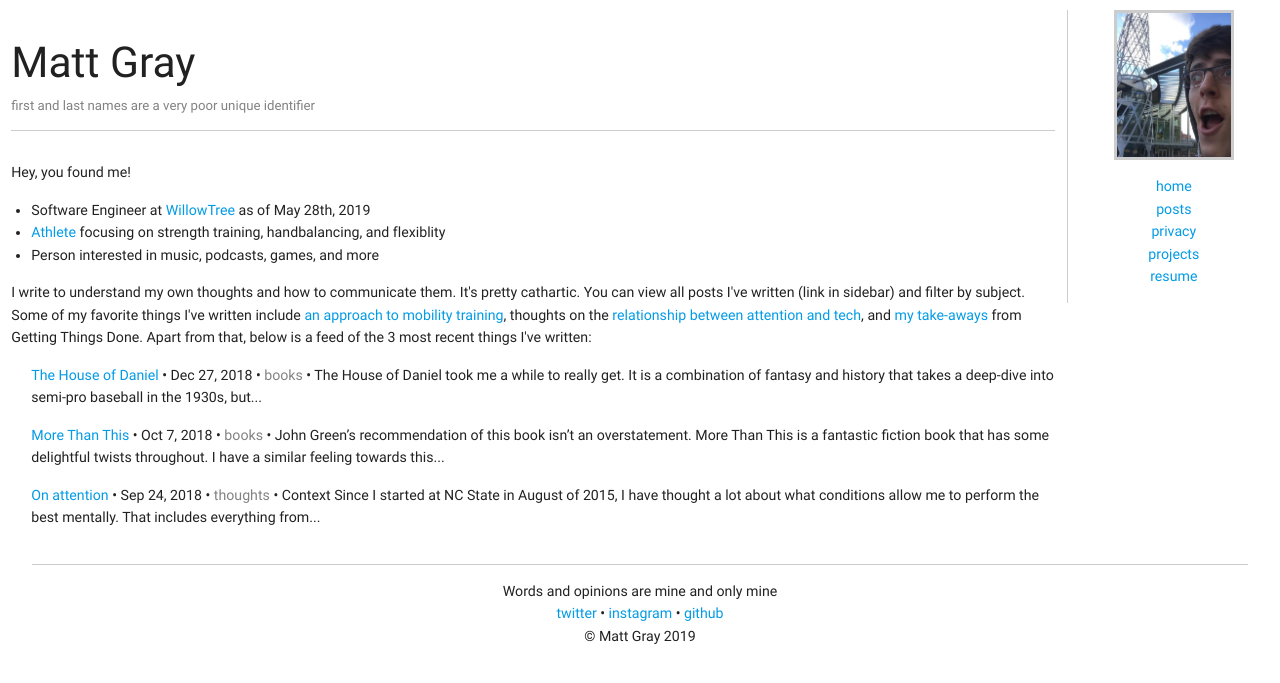
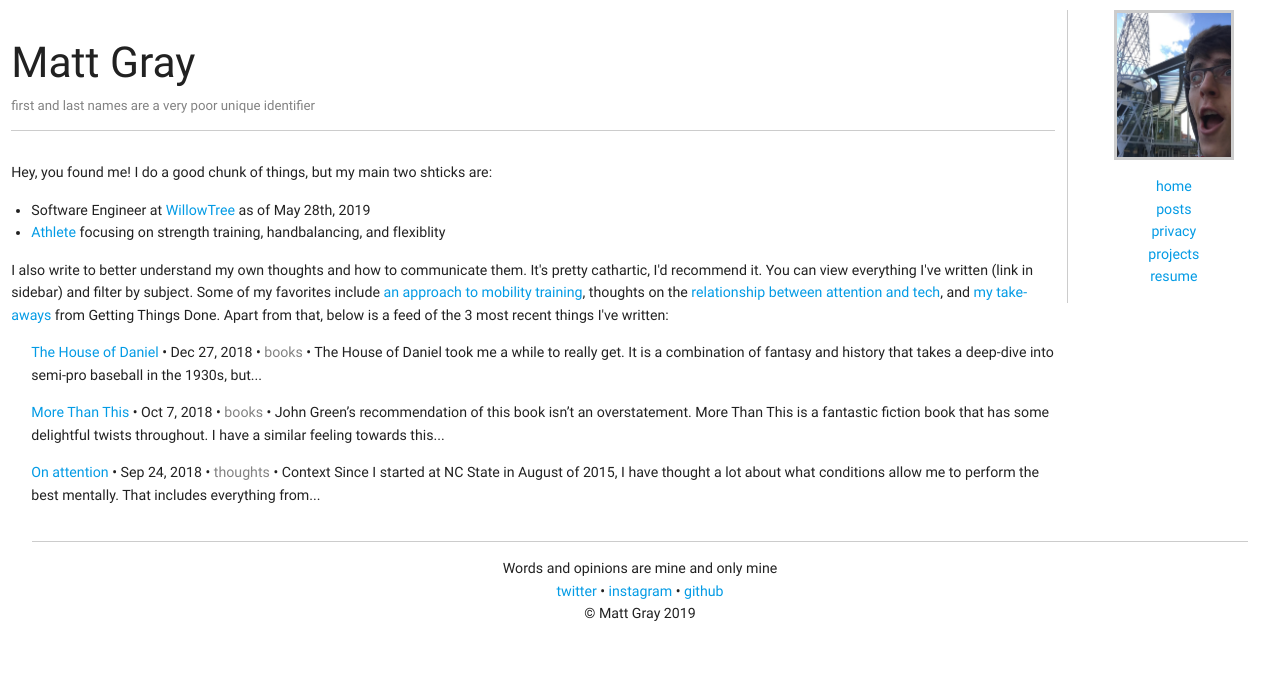
Before and after one commit to grysvn/blog-source, a Jekyll site: the page built from index.html, in a window 1280 px wide. Shown: the top 683 px of the page. Built offline with Jekyll 4.4.1, drawn with Linux system fonts in a browser that asks for light colours.

Commit message:
Another main page phrasing update.

```diff
--- a/index.html
+++ b/index.html
@@ -10,14 +10,13 @@ permalink: index.html
 </header>
 
 <div class="home">
-  <p>Hey, you found me!</p>
+  <p>Hey, you found me! I do a good chunk of things, but my main two shticks are:</p>
   <ul>
     <li>Software Engineer at <a href="https://willowtreeapps.com/">WillowTree</a> as of May 28th, 2019</li>
     <li><a href="https://instagram.com/grays.area">Athlete</a> focusing on strength training, handbalancing, and flexiblity</li>
-    <li>Person interested in music, podcasts, games, and more</li>
   </ul>
   <p>
-    I write to understand my own thoughts and how to communicate them. It's pretty cathartic. You can view all posts I've written (link in sidebar) and filter by subject. Some of my favorite things I've written include <a href="/fitness/2018/05/20/an-approach-to-mobility.html">an approach to mobility training</a>, thoughts on the <a href="/thoughts/2018/09/24/on-attention.html">relationship between attention and tech</a>, and <a href="/books/2018/07/08/getting-things-done.html">my take-aways</a> from Getting Things Done. Apart from that, below is a feed of the 3 most recent things I've written:
+    I also write to better understand my own thoughts and how to communicate them. It's pretty cathartic, I'd recommend it. You can view everything I've written (link in sidebar) and filter by subject. Some of my favorites include <a href="/fitness/2018/05/20/an-approach-to-mobility.html">an approach to mobility training</a>, thoughts on the <a href="/thoughts/2018/09/24/on-attention.html">relationship between attention and tech</a>, and <a href="/books/2018/07/08/getting-things-done.html">my take-aways</a> from Getting Things Done. Apart from that, below is a feed of the 3 most recent things I've written:
   </p>
   <ul>
   {% for post in site.posts limit:3 %}
```
